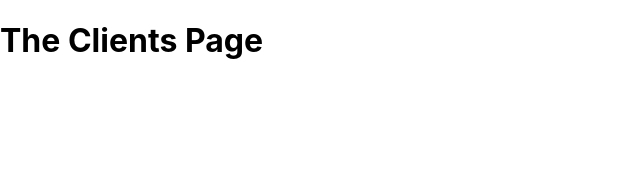
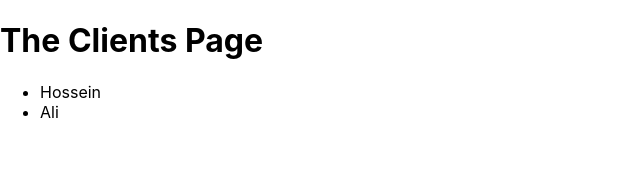
Before and after one commit to hossein-ghadirzadeh/udemy-nextjs-course, a Next.js app: page /clients in a window 1280 px wide. Shown: the top 172 px of the page, without its empty margins (0-640 px from the left). Built offline with nearby package versions, Linux system fonts and the light colour scheme.

Commit message:
feat: add navigation with Link component

```diff
--- a/pages/clients/index.js
+++ b/pages/clients/index.js
@@ -1,9 +1,36 @@
+import Link from "next/link";
 import React from "react";
 
 const ClientsPage = () => {
+  const clients = [
+    {
+      id: "hossein",
+      name: "Hossein",
+    },
+    {
+      id: "ali",
+      name: "Ali",
+    },
+  ];
   return (
     <div>
       <h1>The Clients Page</h1>
+      <ul>
+        {clients.map((client) => (
+          <li key={client.id}>
+            {/* <Link href={`/clients/${client.id}`}>{client.name}</Link> */}
+            {/* Try to use an alternative way of building the link as follows: */}
+            <Link
+              href={{
+                pathname: "/clients/[id]",
+                query: { id: client.id },
+              }}
+            >
+              {client.name}
+            </Link>
+          </li>
+        ))}
+      </ul>
     </div>
   );
 };
```
Also changed, not shown: pages/clients/[id]/index.js (+11 -0 lines), pages/index.js (+10 -0 lines), pages/portfolio/index.js (added, +11 -0 lines).
